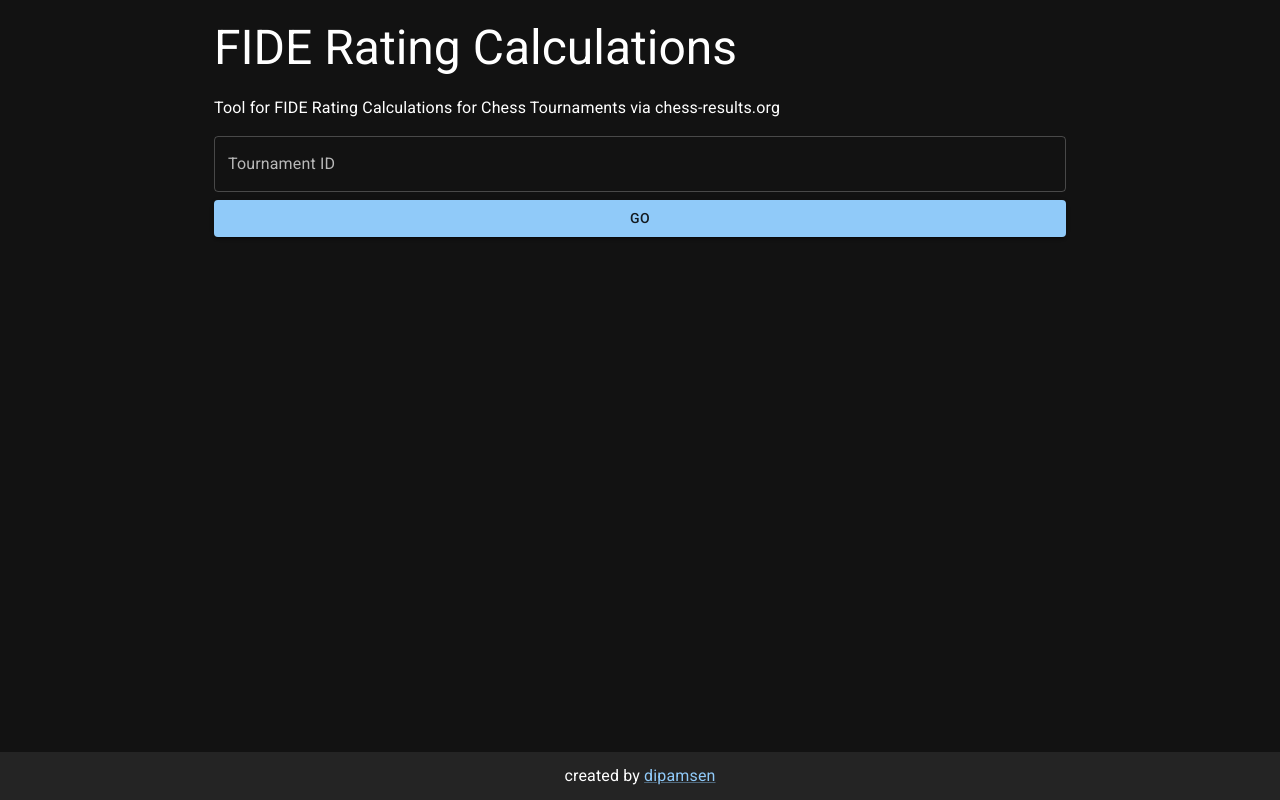
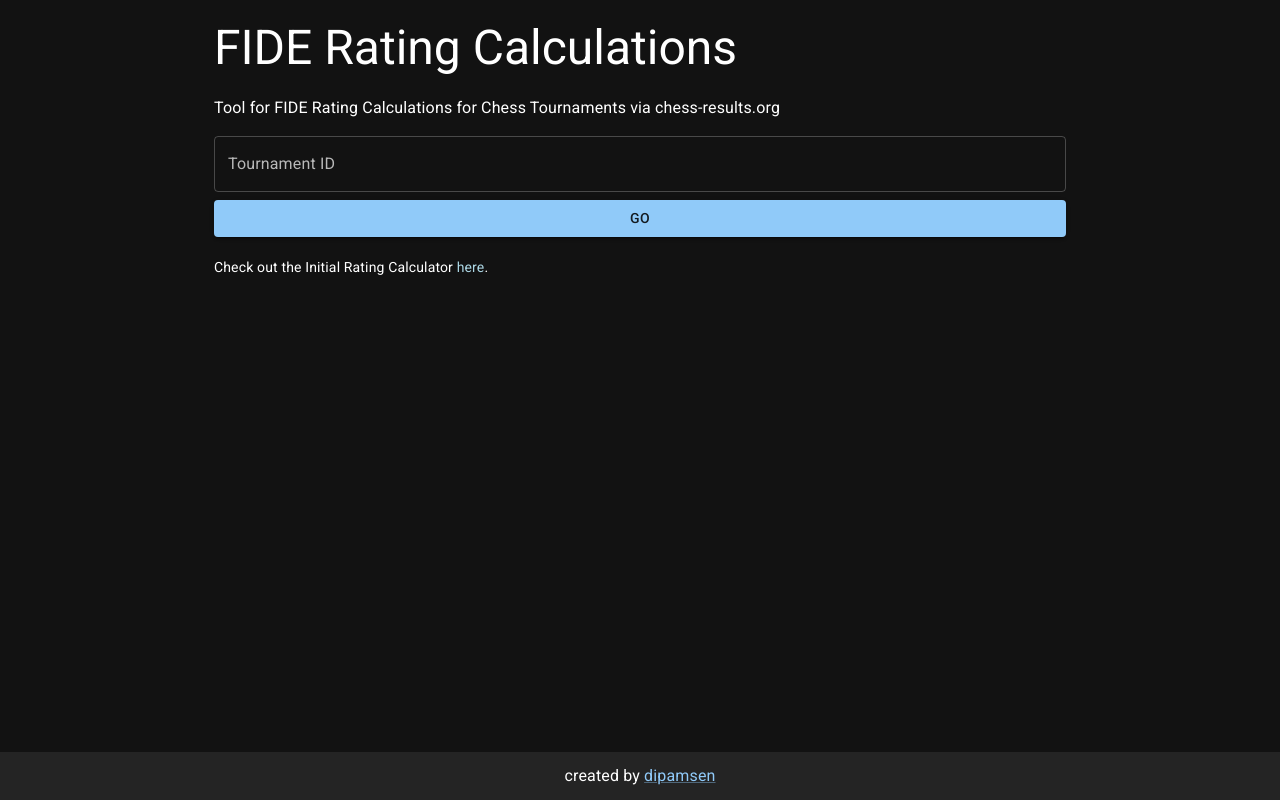
Before and after one commit to dipamsen/fide-calc, a React (Vite) app: page / in a window 1280 px wide. Built offline with nearby package versions, Linux system fonts and the light colour scheme.

Commit message:
add info, fix errors

```diff
--- a/api/tournament-player.ts
+++ b/api/tournament-player.ts
@@ -33,8 +33,8 @@
     rank: 0,
     fideId: "",
   };
-  let clean = (str) => str.replace(/[^a-zA-Z0-9]/g, "").toLowerCase();
-  rawInfo.each((i, el) => {
+  let clean = (str: string) => str.replace(/[^a-zA-Z0-9]/g, "").toLowerCase();
+  rawInfo.each((_, el) => {
     const field = $(el).find("td").eq(0).text().trim().toLowerCase();
     const value = $(el).find("td").eq(1).text().trim();
     if (field.includes("name")) {
@@ -56,7 +56,7 @@
     .toArray()
     .findIndex((el) => clean($(el).text()) === "res");
   const playerGames = games
-    .map((i, el) => {
+    .map((_, el) => {
       const tds = $(el).find("td");
       if (tds.length < 6) return null;
       let bye = false;
--- a/api/tournament.ts
+++ b/api/tournament.ts
@@ -24,7 +24,7 @@
   const $ = cheerio.load(html);
 
   const ths = $(".CRs1 tr th");
-  const columns = {};
+  const columns: Record<string, number> = {};
   ths.each((i, el) => {
     // remove non-alphabets and convert to lowercase
     const text = $(el)
@@ -34,11 +34,10 @@
       .replace(/[^a-z]/g, "");
     columns[text] = i;
   });
-  console.log(columns);
 
   const title = $("h2").first().text();
   const players = $(".CRs1 tr")
-    .map((i, el) => {
+    .map((_, el) => {
       const tds = $(el).find("td");
       const link = tds.eq(columns["name"]).find("a").attr("href");
 
--- a/src/App.tsx
+++ b/src/App.tsx
@@ -1,5 +1,7 @@
 import { Box, Button, Container, TextField, Typography } from "@mui/material";
 import { useState } from "react";
+import { Link } from "react-router-dom";
+import "./index.css";
 
 function App() {
   const [tournamentId, setTournamentId] = useState<string>();
@@ -33,6 +35,12 @@
         >
           Go
         </Button>
+
+        <Box sx={{ height: 20 }}></Box>
+
+        <Typography variant="body2">
+          Check out the Initial Rating Calculator <Link to="/calc">here</Link>.
+        </Typography>
         {/* </FormControl> */}
       </Box>
     </Container>
--- a/src/Calculator.tsx
+++ b/src/Calculator.tsx
@@ -38,7 +38,7 @@
       <Box sx={{ height: 20 }}></Box>
 
       {/* Initial Rating */}
-      <Typography variant="h6">Initial Rating</Typography>
+      <Typography variant="h6">Initial Rating Calculator</Typography>
       <Box
         sx={{
           display: "flex",
--- /dev/null
+++ b/src/index.css
@@ -0,0 +1,5 @@
+a,
+a:visited {
+  color: lightblue;
+  text-decoration: none;
+}
--- a/tsconfig.json
+++ b/tsconfig.json
@@ -8,7 +8,7 @@
 
     /* Bundler mode */
     "moduleResolution": "Node",
-    "allowImportingTsExtensions": true,
+    // "allowImportingTsExtensions": true,
     "resolveJsonModule": true,
     "isolatedModules": true,
     "noEmit": true,
```
